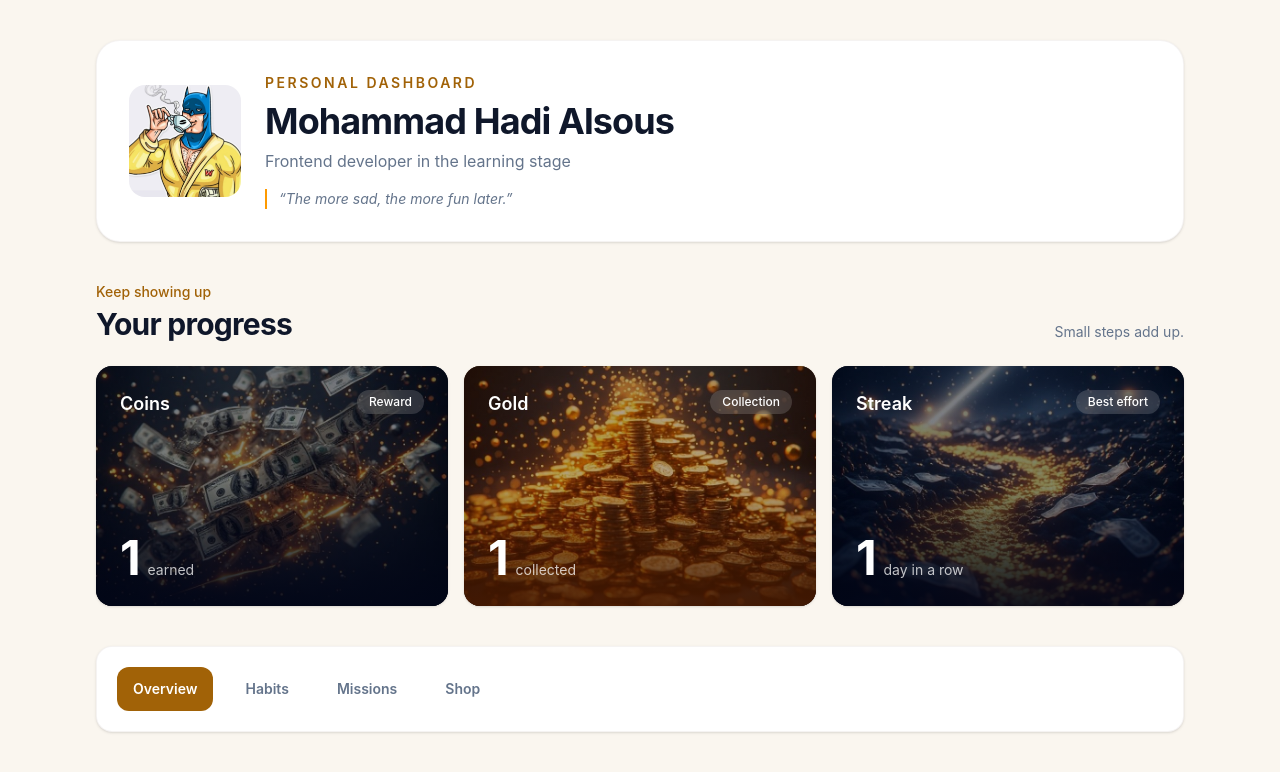
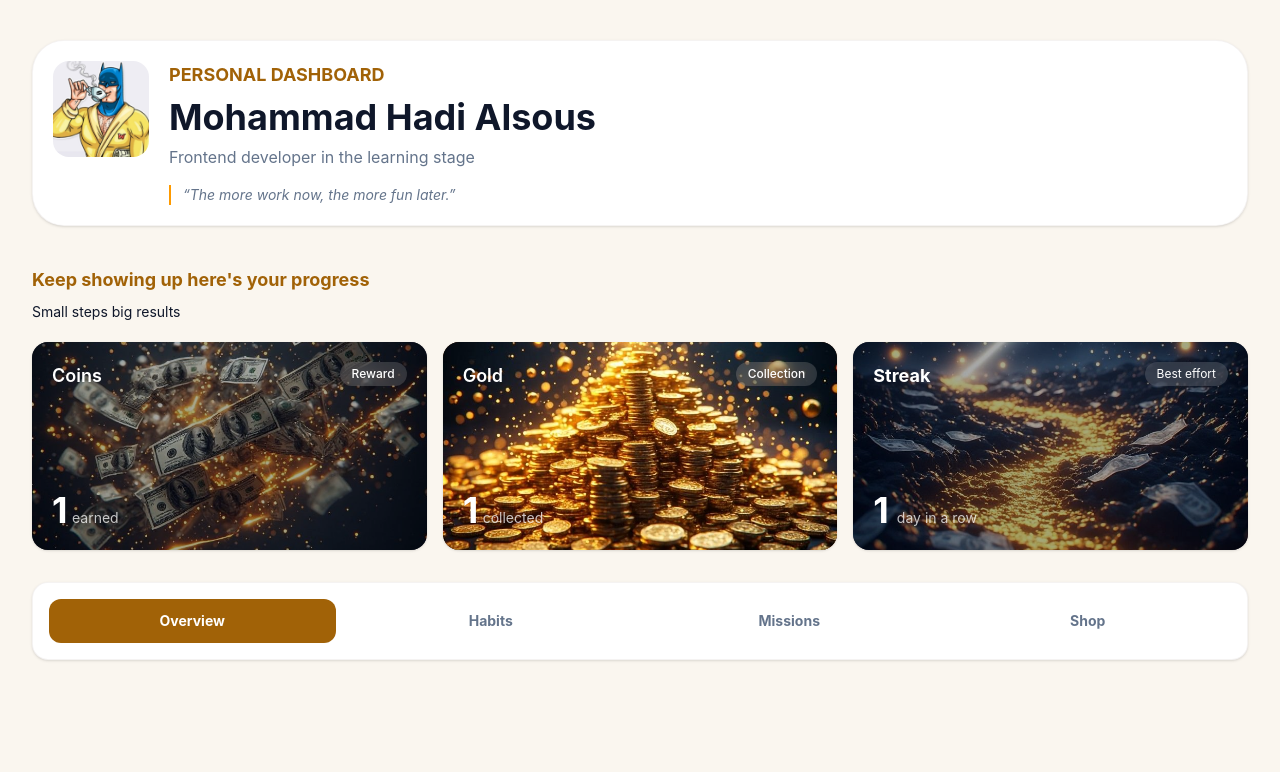
Before and after one commit to hadi-al-sous-projects/habit-tracker, a website built with Vite: page index.html in a window 1280 px wide. Built offline with nearby package versions, Linux system fonts and the light colour scheme.

Commit message:
modify classes

```diff
--- a/index.html
+++ b/index.html
@@ -7,28 +7,24 @@
     <link rel="stylesheet" href="/src/style.css" />
     <title>Habit tracker</title>
   </head>
-  <body class="min-h-screen bg-bg-light text-text-light antialiased">
-    <div
-      class="mx-auto min-h-screen w-full max-w-6xl px-4 py-6 sm:px-6 sm:py-10 lg:px-8"
-    >
+  <body class="min-h-screen bg-bg-light text-text-light">
+    <div class="mx-auto px-4 py-6 sm:px-6 sm:py-10 lg:px-8">
       <header
         id="person"
-        class="flex flex-col gap-5 rounded-3xl border border-amber-950/5 bg-surface-light p-5 shadow-sm sm:flex-row sm:items-center sm:gap-6 sm:p-8"
+        class="flex flex-row gap-5 rounded-4xl border border-amber-950/5 bg-surface-light p-5 shadow-sm"
       >
-        <img
-          src="./public/batman.jpg"
-          alt="Profile avatar"
-          class="h-24 w-24 shrink-0 rounded-2xl object-cover sm:h-28 sm:w-28"
-        />
-        <div class="min-w-0">
-          <p
-            class="mb-2 text-sm font-semibold uppercase tracking-[0.18em] text-primary-light"
-          >
+        <dev>
+          <img
+            src="./public/batman.jpg"
+            alt="profile"
+            class="h-24 w-24 rounded-2xl object-cover flex-1"
+          />
+        </dev>
+        <div>
+          <p class="mb-2 text-lg font-bold uppercase text-primary-light">
             personal dashboard
           </p>
-          <h1
-            class="break-words text-2xl font-bold tracking-tight sm:text-3xl lg:text-4xl"
-          >
+          <h1 class="text-2xl font-bold sm:text-3xl lg:text-4xl">
             Mohammad Hadi Alsous
           </h1>
           <p class="mt-2 text-sm leading-6 text-muted-light sm:text-base">
@@ -37,43 +33,34 @@
           <blockquote
             class="mt-4 border-l-2 border-amber-500 pl-3 text-sm italic text-muted-light"
           >
-            “The more sad, the more fun later.”
+            “The more work now, the more fun later.”
           </blockquote>
         </div>
       </header>
 
-      <main class="mt-8 sm:mt-10">
-        <section aria-labelledby="progress-heading">
-          <div
-            class="mb-5 flex flex-col gap-1 sm:mb-6 sm:flex-row sm:items-end sm:justify-between"
-          >
+      <!-- main contain section and the nav -->
+      <main class="mt-8">
+        <!-- the section contain the four divs -->
+        <section>
+          <div class="mb-5">
             <div>
-              <p class="text-sm font-medium text-primary-light">
-                Keep showing up
+              <p class="text-lg font-bold py-2 text-primary-light">
+                Keep showing up here's your progress
               </p>
-              <h2
-                id="progress-heading"
-                class="mt-1 text-2xl font-bold tracking-tight sm:text-3xl"
-              >
-                Your progress
-              </h2>
+              <p class="text-sm">Small steps big results</p>
             </div>
-            <p class="text-sm text-muted-light">Small steps add up.</p>
           </div>
 
-          <div class="grid grid-cols-1 gap-4 sm:grid-cols-2 lg:grid-cols-3">
-            <article
+          <div class="grid gap-4 lg:grid-cols-3">
+            <dev
               id="coins"
-              class="relative isolate flex min-h-52 flex-col justify-between overflow-hidden rounded-2xl bg-slate-950 p-5 text-white shadow-sm sm:min-h-60 sm:p-6"
+              class="relative isolate flex min-h-52 flex-col justify-between overflow-hidden rounded-2xl bg-slate-950 p-5 text-white shadow-sm"
             >
               <img
                 src="./public/coins.jpg"
-                alt=""
+                alt="coins"
                 class="absolute inset-0 -z-20 h-full w-full object-cover opacity-65"
               />
-              <div
-                class="absolute inset-0 -z-10 bg-gradient-to-t from-slate-950/90 via-slate-950/20 to-slate-950/30"
-              ></div>
               <div class="flex items-start justify-between gap-3">
                 <h3 class="text-lg font-semibold">Coins</h3>
                 <span
@@ -82,28 +69,21 @@
                   Reward
                 </span>
               </div>
-              <p class="flex items-baseline gap-2">
-                <span
-                  data-coins="1"
-                  class="text-4xl font-bold tracking-tight sm:text-5xl"
-                  >1</span
-                >
+              <p>
+                <span data-coins="1" class="text-4xl font-bold">1</span>
                 <span class="text-sm text-white/75">earned</span>
               </p>
-            </article>
+            </dev>
 
-            <article
+            <dev
               id="golds"
-              class="relative isolate flex min-h-52 flex-col justify-between overflow-hidden rounded-2xl bg-amber-950 p-5 text-white shadow-sm sm:min-h-60 sm:p-6"
+              class="relative isolate flex min-h-52 flex-col justify-between overflow-hidden rounded-2xl bg-amber-950 p-5 text-white shadow-sm"
             >
               <img
                 src="./public/golds.jpg"
                 alt=""
-                class="absolute inset-0 -z-20 h-full w-full object-cover opacity-70"
+                class="absolute inset-0 -z-20 h-full w-full object-cover"
               />
-              <div
-                class="absolute inset-0 -z-10 bg-gradient-to-t from-amber-950/90 via-amber-950/15 to-amber-950/20"
-              ></div>
               <div class="flex items-start justify-between gap-3">
                 <h3 class="text-lg font-semibold">Gold</h3>
                 <span
@@ -112,75 +92,64 @@
                   Collection
                 </span>
               </div>
-              <p class="flex items-baseline gap-2">
-                <span
-                  data-golds="1"
-                  class="text-4xl font-bold tracking-tight sm:text-5xl"
-                  >1</span
-                >
+              <p>
+                <span data-golds="1" class="text-4xl font-bold">1</span>
                 <span class="text-sm text-white/75">collected</span>
               </p>
-            </article>
+            </dev>
 
-            <article
+            <dev
               id="streak"
-              class="relative isolate flex min-h-52 flex-col justify-between overflow-hidden rounded-2xl bg-slate-950 p-5 text-white shadow-sm sm:col-span-2 sm:min-h-60 sm:p-6 lg:col-span-1"
+              class="relative isolate flex min-h-52 flex-col justify-between overflow-hidden rounded-2xl bg-slate-950 p-5 text-white shadow-sm lg:col-span-1"
             >
               <img
                 src="./public/streak.jpg"
                 alt=""
                 class="absolute inset-0 -z-20 h-full w-full object-cover opacity-65"
               />
-              <div
-                class="absolute inset-0 -z-10 bg-gradient-to-t from-slate-950/90 via-slate-950/20 to-slate-950/30"
-              ></div>
               <div class="flex items-start justify-between gap-3">
-                <h3 class="text-lg font-semibold">Streak</h3>
+                <h3 class="text-lg font-bold">Streak</h3>
                 <span
-                  class="rounded-full bg-white/15 px-3 py-1 text-xs font-medium backdrop-blur-sm"
+                  class="rounded-full bg-white/15 px-3 py-1 text-xs backdrop-blur-sm"
                 >
                   Best effort
                 </span>
               </div>
               <p class="flex items-baseline gap-2">
-                <span
-                  data-streak="1"
-                  class="text-4xl font-bold tracking-tight sm:text-5xl"
-                  >1</span
-                >
+                <span data-streak="1" class="text-4xl font-bold">1</span>
                 <span class="text-sm text-white/75">day in a row</span>
               </p>
-            </article>
+            </dev>
           </div>
         </section>
 
         <nav
           id="links"
           aria-label="Main navigation"
-          class="mt-8 flex flex-wrap gap-3 rounded-2xl border border-amber-950/5 bg-surface-light p-4 shadow-sm sm:mt-10 sm:gap-4 sm:p-5"
+          class="mt-8 flex flex-wrap gap-3 rounded-2xl border border-amber-950/5 bg-surface-light p-4 shadow-sm"
         >
           <a
             href="./index.html"
             aria-current="page"
-            class="inline-flex min-h-11 flex-1 items-center justify-center rounded-xl bg-primary-light px-4 py-2 text-sm font-semibold text-white transition hover:bg-accent-light focus-visible:outline-2 focus-visible:outline-offset-2 focus-visible:outline-primary-light sm:flex-none"
+            class="flex min-h-11 flex-1 items-center justify-center rounded-xl bg-primary-light px-4 py-2 text-sm font-bold text-white transition hover:bg-amber-950 focus-visible:outline-primary-light"
           >
             Overview
           </a>
           <a
             href="./habits.html"
-            class="inline-flex min-h-11 flex-1 items-center justify-center rounded-xl px-4 py-2 text-sm font-semibold text-muted-light transition hover:bg-amber-50 hover:text-text-light focus-visible:outline-2 focus-visible:outline-offset-2 focus-visible:outline-primary-light sm:flex-none"
+            class="flex min-h-11 flex-1 items-center justify-center rounded-xl px-4 py-2 text-sm font-bold text-muted-light transition hover:bg-amber-50 hover:text-text-light focus-visible:outline-primary-light"
           >
             Habits
           </a>
           <a
             href="./messions.html"
-            class="inline-flex min-h-11 flex-1 items-center justify-center rounded-xl px-4 py-2 text-sm font-semibold text-muted-light transition hover:bg-amber-50 hover:text-text-light focus-visible:outline-2 focus-visible:outline-offset-2 focus-visible:outline-primary-light sm:flex-none"
+            class="flex min-h-11 flex-1 items-center justify-center rounded-xl px-4 py-2 text-sm font-bold text-muted-light transition hover:bg-amber-50 hover:text-text-light focus-visible:outline-primary-light"
           >
             Missions
           </a>
           <a
             href="./shop.html"
-            class="inline-flex min-h-11 flex-1 items-center justify-center rounded-xl px-4 py-2 text-sm font-semibold text-muted-light transition hover:bg-amber-50 hover:text-text-light focus-visible:outline-2 focus-visible:outline-offset-2 focus-visible:outline-primary-light sm:flex-none"
+            class="flex min-h-11 flex-1 items-center justify-center rounded-xl px-4 py-2 text-sm font-bold text-muted-light transition hover:bg-amber-50 hover:text-text-light focus-visible:outline-primary-light"
           >
             Shop
           </a>
```
